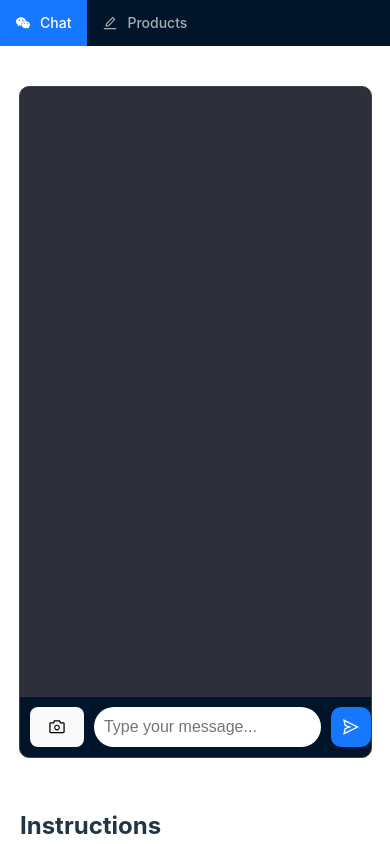
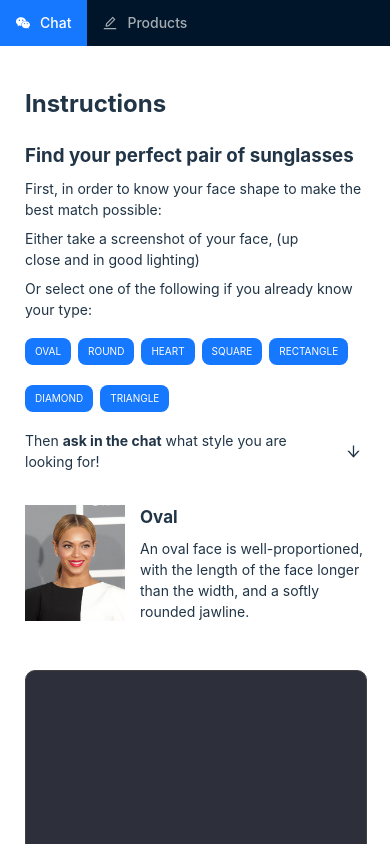
Before and after one commit to Mandaline/vite-chatty, a React (Vite) app: page / in a window 390 px wide. Shown: the top 844 px of the page. Built offline with nearby package versions, Linux system fonts and the light colour scheme.

Commit message:
add mobile styles

```diff
--- a/src/App.css
+++ b/src/App.css
@@ -136,22 +136,24 @@ h3.product-gallery__keywords {
   display: flex;
   min-height: calc(100vh - 130px);
   gap: 30px;
-  flex-direction: column;
-  margin: 40px auto;
-  max-width: 1400px;
+  flex-direction: column-reverse;
+  margin: 20px auto;
+  max-width: 1450px;
+  padding: 0 25px;
 }
 
 .chat__container {
   display: flex;
   flex-direction: column;
   justify-content: space-between;
-  height: 670px;
-  width: 90%;
+  height: calc(100vh - 40px);
+  max-height: 670px;
+  width: 100%;
   border: 1px solid #424141;
   border-radius: 10px;
   background-color: #2d303a;
   overflow: hidden;
-  margin: 0 auto;
+  margin: 10px auto;
 }
 
 .chat__history {
@@ -190,7 +192,7 @@ h3.product-gallery__keywords {
   gap: 10px;
 }
 
-.chat__input-container.chat__camera-button {
+.chat__input-container .chat__camera-button {
   color: white;
   padding: 0;
   transition: opacity .2s ease-in;
@@ -208,11 +210,12 @@ h3.product-gallery__keywords {
   top: 5px;
   right: -1px;
 }
-.chat__input-container .camera-button:hover {
+
+.chat__input-container .chat__camera-button:hover {
   opacity: .5;
 }
 
-.chat__input-container .camera-button svg {
+.chat__input-container .chat__camera-button svg {
   height: 25px;
   width: 25px;
 }
@@ -254,9 +257,8 @@ h3.product-gallery__keywords {
 }
 
 /* Chat Instructions */
-.instructions__wrap {
-  width: 75%;
-  margin-left: 20px;
+.instructions__wrap p {
+  font-size: 14px;
 }
 
 .instructions__wrap p,
@@ -264,7 +266,7 @@ h3.product-gallery__keywords {
   margin: 8px 0;
 }
 
-.instructions__wrap span:not(.camera-button span) {
+.instructions__wrap span:not(.chat__camera-button span):not(.faceshape__arrow span) {
   background-color: #1677ff;
   color: white;
   font-size: 10px;
@@ -276,12 +278,12 @@ h3.product-gallery__keywords {
   transition: background-color .2s ease-in;
 }
 
-.instructions__wrap span:not(.camera-button span):hover,
-.instructions__wrap span:not(.camera-button span).active  {
+.instructions__wrap span:not(.chat__camera-button span):hover,
+.instructions__wrap span:not(.chat__camera-button span).active  {
   background-color: #0056b3;;
 }
 
-.instructions__wrap .camera-button {
+.instructions__wrap .chat__camera-button {
   background-color: transparent;
   color: white;
   transition: opacity .2s ease-in;
@@ -289,12 +291,12 @@ h3.product-gallery__keywords {
   margin-top: 2px;
 }
 
-.instructions__wrap .camera-button svg {
+.instructions__wrap .chat__camera-button svg {
   width: 20px;
   height: 20px;
 }
 
-.instructions__wrap .camera-button:hover {
+.instructions__wrap .chat__camera-button:hover {
   opacity: .5;
 }
 
@@ -309,27 +311,44 @@ h3.product-gallery__keywords {
 }
 
 .instructions__wrap .tab-select {
- margin: 15px 0 10px;
+ margin: 10px 0;
  display: inline-block;
 }
 
 .faceshapes__wrap {
   display: flex;
-  gap: 30px;
-  margin-top: 40px;
+  gap: 15px;
+  margin-top: 25px;
 }
 
 .faceshapes__wrap h3 {
   font-size: 17px;
+  margin-top: 0;
 }
 
 .faceshapes__wrap p {
   font-size: 14px;
-  max-width: 400px;
 }
 
 .faceshapes__wrap img {
-  width: 220px;
+  width: 100px;
+  height: 100%;
+}
+
+.faceshape__arrow svg {
+  width: 15px;
+  height: 15px;
+}
+
+.faceshape__arrow-wrap {
+  display: flex;
+  gap: 20px;
+  align-items: center;
+}
+.faceshape__arrow span {
+  border: white 1px solid;
+  border-radius: 5px;
+  padding: 3px;
 }
 
 /* Chat Product Results */
@@ -368,23 +387,72 @@ h3.product-gallery__keywords {
   margin: 0;
 }
 
+@media only screen and (min-width: 600px) {
+  .chat__page-wrap {
+    margin: 20px auto;
+  }
+  .instructions__wrap {
+    margin-left: 20px;
+  }
+  .chat__container {
+    width: 90%;
+    margin-top: 20px auto;
+    max-height: auto;
+    height: 670px;
+  }
+
+  .faceshapes__wrap {
+    gap: 30px;
+    margin-top: 40px;
+  }
+  .faceshapes__wrap img {
+    width: 220px;
+  }
+  .faceshapes__wrap p {
+    max-width: 400px;
+  }
+  .faceshapes__wrap h3 {
+    margin-top: 8px;
+  }
+
+  .instructions__wrap {
+    width: 75%;
+  }
+  .instructions__wrap p {
+    font-size: 16px;
+  }
+
+  .instructions__wrap .tab-select {
+    margin: 15px 0 10px;
+  }
+}
+
 @media only screen and (min-width: 1200px) {
   .chat__page-wrap {
     flex-direction: row;
   }
+
+  .chat__container {
+    margin: 0 auto;
+  }
+
   .product-card__list {
     width: 75%;
     max-width: 950px;
     display: flex;
     gap: 50px;
   }
+
   .chat__container {
     max-width: 350px;
     width: 25%;
   }
+
   .product-card__list img {
     max-width: 150px;
     border-radius: 5px;
-
+  }
+  .faceshape__arrow {
+    display: none;
   }
 }
--- a/src/pages/Chat.tsx
+++ b/src/pages/Chat.tsx
@@ -3,7 +3,7 @@ import CustomChat from '../components/CustomChat'
 import ProductCard from '../components/ProductCard';
 import { useState } from 'react';
 import WebcamModal from '../components/Webcam';
-import { CameraOutlined } from '@ant-design/icons';
+import { ArrowDownOutlined, CameraOutlined } from '@ant-design/icons';
 import { faceShapes } from '../constants';
 import { FaceShape } from '../types';
 
@@ -58,7 +58,7 @@ const Chat = () => {
             Either take a screenshot of your face, (up close and in good lighting)
           </p>
           <button
-            className="camera-button"
+            className="chat__camera-button"
             onClick={() => setWebcamActive(true)}
           >
             <CameraOutlined />
@@ -76,7 +76,12 @@ const Chat = () => {
           )):
           <span onClick={() => setScreenshot(null)} className="tab-select">Choose face shape</span>
           }
-        <p>Then <strong>ask in the chat</strong> what style you are looking for!</p>
+        <div className="faceshape__arrow-wrap">
+          <p>Then <strong>ask in the chat</strong> what style you are looking for!</p>
+          <div className="faceshape__arrow">
+            <ArrowDownOutlined />
+          </div>
+        </div>
         {faceShape && !screenshot &&
           <div className="faceshapes__wrap">
             <img src={faceShape.image} />
```
